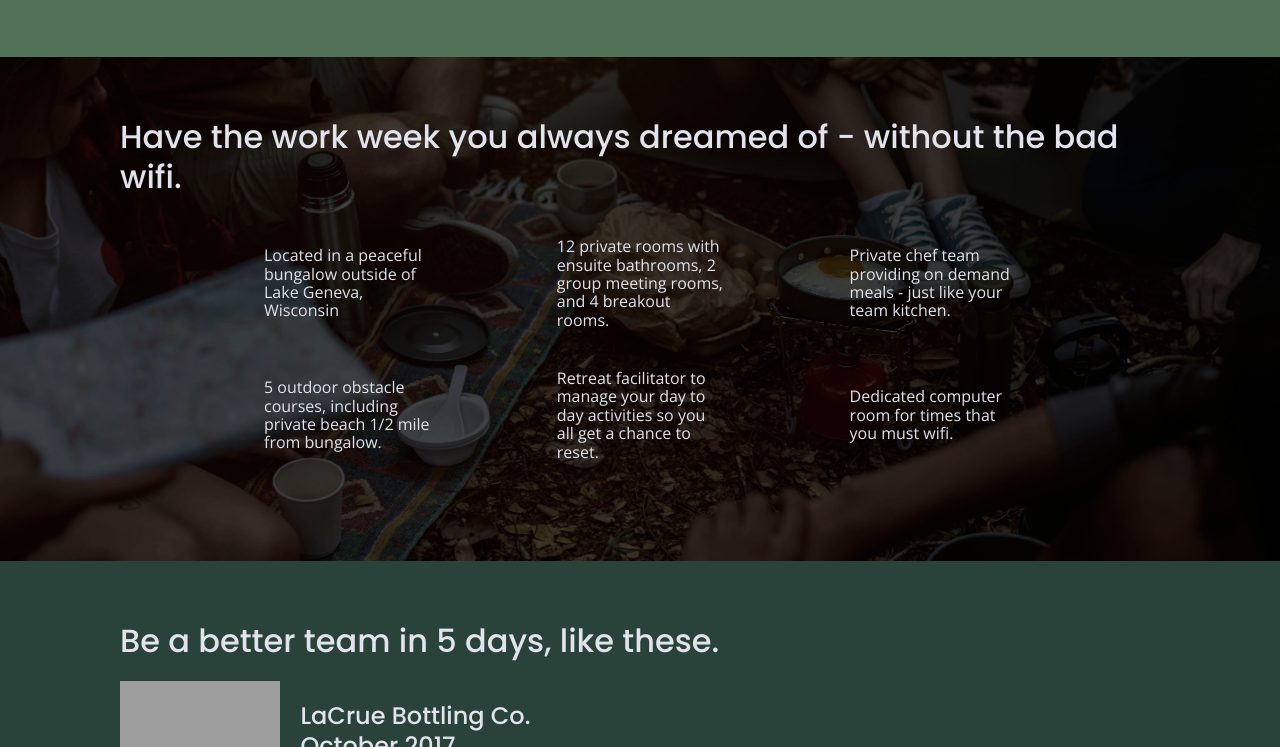
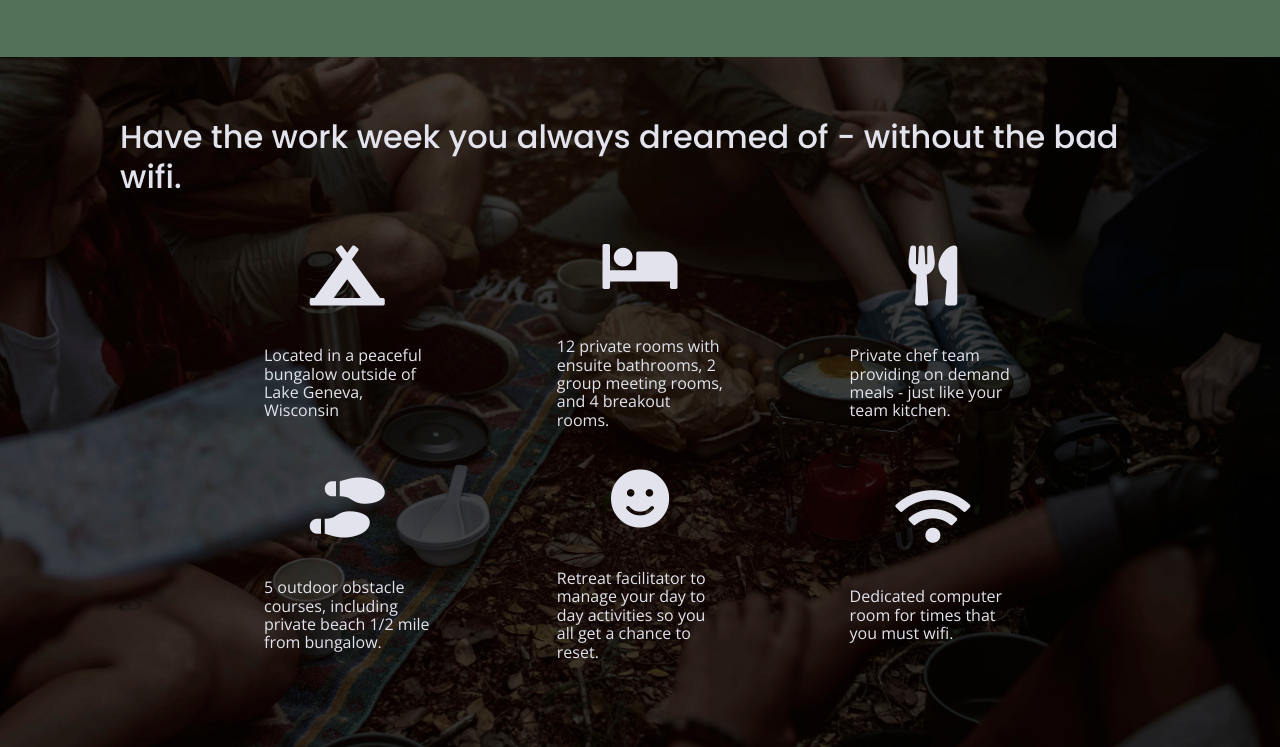
Before and after one commit to greg-g-dev/unplugged-boilerplate-project, a website built with Parcel: page index.html in a window 1280 px wide. Shown: the part 568-1315 px from the top of the page. Built offline with nearby package versions, Linux system fonts and the light colour scheme; grey boxes are pictures that could not be loaded.

Commit message:
Added feature icons to homepage

```diff
--- a/css/main.css
+++ b/css/main.css
@@ -186,6 +186,11 @@ input[type=button] {
   background-color: #517158;
 }
 
+.features i {
+  font-size: 3.75em;
+  margin-bottom: 40px;
+}
+
 .reviews-container {
   background-color: #29423a;
 }
@@ -332,6 +337,15 @@ footer .content-wrapper {
   justify-content: center;
   align-items:  center;
   flex-flow: row wrap;
+}
+
+.features-items article {
+  display: flex;
+  justify-content: center;
+  align-items: center;
+  flex-flow: row wrap;
+  margin: 20px 40px;
+  width: 100%;
 }
 
 .features-items
--- a/index.html
+++ b/index.html
@@ -23,6 +23,9 @@
 
   <!-- Google fonts -->
   <link href="https://fonts.googleapis.com/css?family=Open+Sans:400,700|Poppins:500,700" rel="stylesheet">
+
+  <!-- FontAwesome CDN version 5.5 -->
+  <link rel="stylesheet" href="https://use.fontawesome.com/releases/v5.5.0/css/all.css" integrity="sha384-B4dIYHKNBt8Bc12p+WXckhzcICo0wtJAoU8YZTY5qE0Id1GSseTk6S+L3BlXeVIU" crossorigin="anonymous">
 </head>
 
 <body>
@@ -95,32 +98,44 @@
 
         <div class="features-items">
           <article>
-            <p class="fontawesome-icon"></p>
+            <p class="fontawesome-icon">
+              <i class="fas fa-campground"></i>
+            </p>
             <p class="features-item-description">Located in a peaceful bungalow outside of Lake Geneva, Wisconsin</p>
           </article>
 
           <article>
-            <p class="fontawesome-icon"></p>
+            <p class="fontawesome-icon">
+              <i class="fas fa-bed"></i>
+            </p>
             <p class="features-item-description">12 private rooms with ensuite bathrooms, 2 group meeting rooms, and 4 breakout rooms.</p>
           </article>
 
           <article>
-            <p class="fontawesome-icon"></p>
+            <p class="fontawesome-icon">
+              <i class="fas fa-utensils"></i>
+            </p>
             <p class="features-item-description">Private chef team providing on demand meals - just like your team kitchen.</p>
           </article>
 
           <article>
-            <p class="fontawesome-icon"></p>
+            <p class="fontawesome-icon">
+              <i class="fas fa-shoe-prints"></i>
+            </p>
             <p class="features-item-description">5 outdoor obstacle courses, including private beach 1/2 mile from bungalow.</p>
           </article>
 
           <article>
-            <p class="fontawesome-icon"></p>
+            <p class="fontawesome-icon">
+              <i class="fas fa-smile"></i>
+            </p>
             <p class="features-item-description">Retreat facilitator to manage your day to day activities so you all get a chance to reset.</p>
           </article>
 
           <article>
-            <p class="fontawesome-icon"></p>
+            <p class="fontawesome-icon">
+              <i class="fas fa-wifi"></i>
+            </p>
             <p class="features-item-description">Dedicated computer room for times that you must wifi.</p>
           </article>
         </div>
```
Also changed, not shown: about/index.html (+3 -0 lines), faq/index.html (+4 -1 lines).
